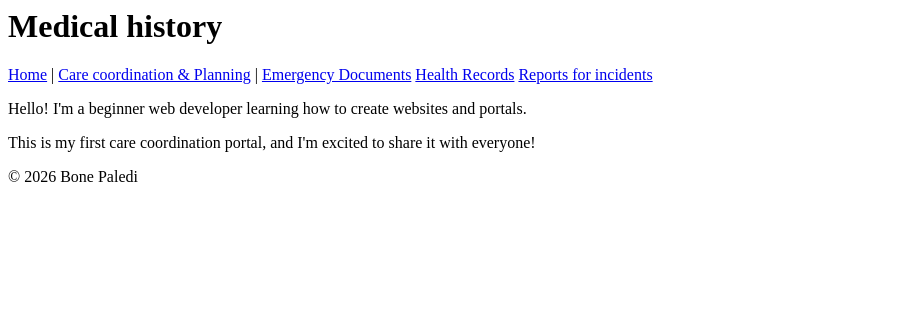
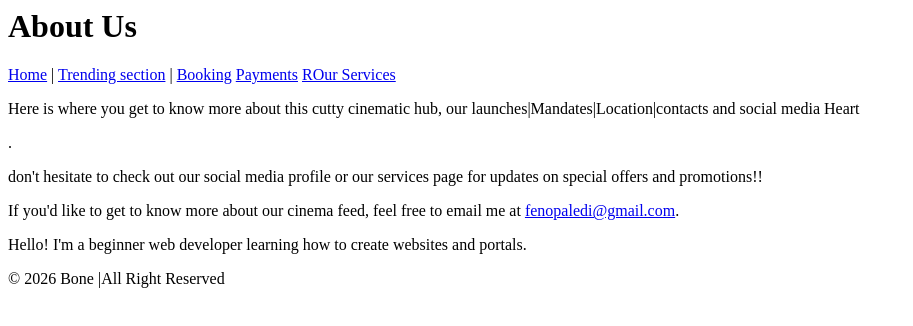
Before and after one commit to bonepaledi-collab/bida25-171, a plain HTML site: page Medical history.html in a window 1280 px wide. Shown: the whole page, without its empty margins (0-913 px from the left). Drawn offline with Linux system fonts and the light colour scheme.

Commit message:
Update Medical history.html

```diff
--- a/Medical history.html
+++ b/Medical history.html
@@ -7,7 +7,7 @@
 
 <meta name="viewport" content="width=device-width, initial-scale=1.0">
 
-<title>Medical history</title>
+<title>About Us</title>
 
 </head>
 
@@ -15,35 +15,39 @@
 
 <header>
 
-<h1>Medical history</h1>
+<h1>About Us</h1>
 
 <nav>
 
 <a href="index.html">Home</a> |
 
-<a href="Care Coordination & Planning.html">Care coordination & Planning</a> |
+<a href="Trending Section.html">Trending section</a> |
 
-<a href="Emergency Documents.html">Emergency Documents</a>
+<a href="Booking.html">Booking</a>
 
-<a href="Health Records.html">Health Records</a>
+<a href="Payments.html">Payments</a>
 
-<a href="Reports fot incidents.html">Reports for incidents</a>
+<a href="Our Services.html">ROur Services</a>
 
 </nav>
 
 </header>
 <main>
 
-<p>Hello! I'm a beginner web developer learning how to create websites and portals.</p>
+<p>Here is where you get to know more about this cutty cinematic hub, our launches|Mandates|Location|contacts and social media Heart</p>.
 
-<p>This is my first care coordination portal, and I'm excited to share it with everyone!</p>
+
+<p>don't hesitate to check out our social media profile or our services page for updates on special offers and promotions!!</p>
+
+<p>If you'd like to get to know more about our cinema feed, feel free to email me at <a href="mailto:fenopaledi@gmail.com">fenopaledi@gmail.com</a>.</p><p>Hello! I'm a beginner web developer learning how to create websites and portals.</p>
+
 
 </main>
 
 
 <footer>
 
-<p>&copy; 2026  Bone  Paledi</p>
+<p>© 2026 Bone |All Right Reserved</p>
 
 </footer>
 
```
